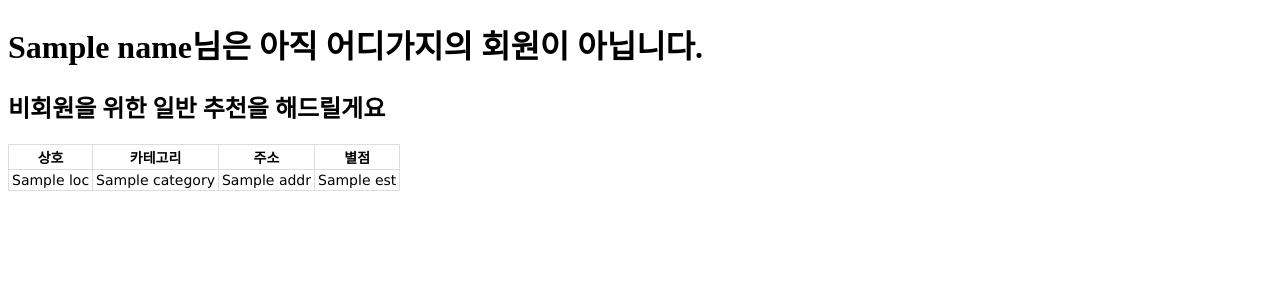
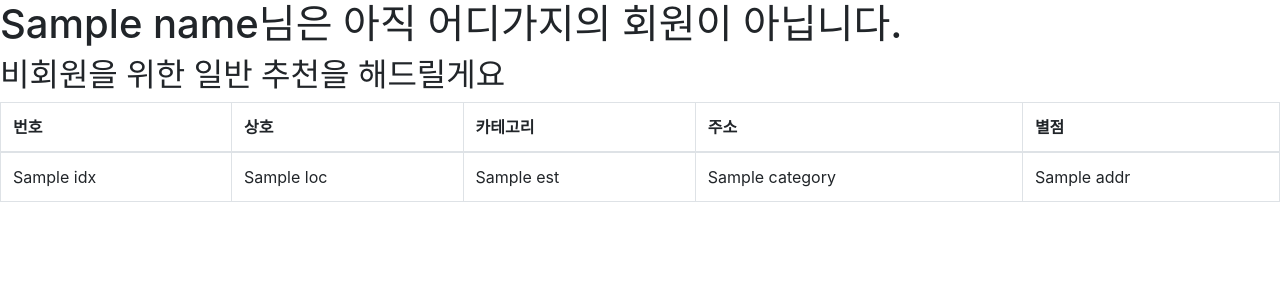
Before and after one commit to LaurentLaury/jaljaljal, a Flask app: template templates/jjj/login_fail.html in a window 1280 px wide. Shown: the top 300 px of the page. Run offline with Flask 2, Linux system fonts and the light colour scheme; the template is opened without the code that fills it: most values are stand-ins (such as "Sample title", 1, 10 or a date in 2020); parts of the project's set-up code (start-up, migrations or seed data) failed here and were passed over; some libraries are stand-ins or nearby versions.

Commit message:
비회원 추천분석완료

```diff
--- a/recommend_nonmember.py
+++ b/recommend_nonmember.py
@@ -1,4 +1,4 @@
-import pandas as pd
+# 한번만 돌아가는 파일 (수정 x)
 # -*- coding: utf-8 -*-
 import cx_Oracle
 #패키지 추가
--- a/templates/jjj/login_fail.html
+++ b/templates/jjj/login_fail.html
@@ -5,39 +5,35 @@
 <head>
     <meta charset="UTF-8">
     <title>로그인 실패</title>
-    <style>
-        th, td, p, input {
-            font:14px Verdana;
-        }
-        table, th, td
-        {
-            border: solid 1px #DDD;
-            border-collapse: collapse;
-            padding: 2px 3px;
-            text-align: center;
-        }
-        th{
-            font-weight:bold;
-        }
-    </style>
+    <link rel="stylesheet" href="https://stackpath.bootstrapcdn.com/bootstrap/4.5.0/css/bootstrap.min.css" integrity="sha384-9aIt2nRpC12Uk9gS9baDl411NQApFmC26EwAOH8WgZl5MYYxFfc+NcPb1dKGj7Sk" crossorigin="anonymous">
+    <script src="https://stackpath.bootstrapcdn.com/bootstrap/4.5.0/js/bootstrap.min.js" integrity="sha384-OgVRvuATP1z7JjHLkuOU7Xw704+h835Lr+6QL9UvYjZE3Ipu6Tp75j7Bh/kR0JKI" crossorigin="anonymous"></script>
+
 </head>
 <body>
 
 <h1>{{name}}님은 아직 어디가지의 회원이 아닙니다.</h1>
 <h2> 비회원을 위한 일반 추천을 해드릴게요</h2>
 
-<table border = "1">
-    <th>상호</th>
-    <th>카테고리</th>
-    <th>주소</th>
-    <th>별점</th>
+<table class="table table-bordered">
+    <thead>
+        <tr>
+            <th scope="col">번호</th>
+            <th scope="col">상호</th>
+            <th scope="col">카테고리</th>
+            <th scope="col">주소</th>
+            <th scope="col">별점</th>
+        </tr>
+    </thead>
     {% for loc in data %}
-    <tr>
-        <td>{{loc.name}}</td>
-        <td>{{loc.category}}</td>
-        <td>{{loc.addr}}</td>
-        <td>{{loc.est}}</td>
-    </tr>
+    <tbody>
+        <tr>
+            <td>{{loc.idx}}</td>
+            <td>{{loc.name}}</td>
+            <td>{{loc.est}}</td>
+            <td>{{loc.category}}</td>
+            <td>{{loc.addr}}</td>
+        </tr>
+    </tbody>
     {% endfor %}
 </table>
 
```
Also changed, not shown: jjj_manage.py (+6 -5 lines).
